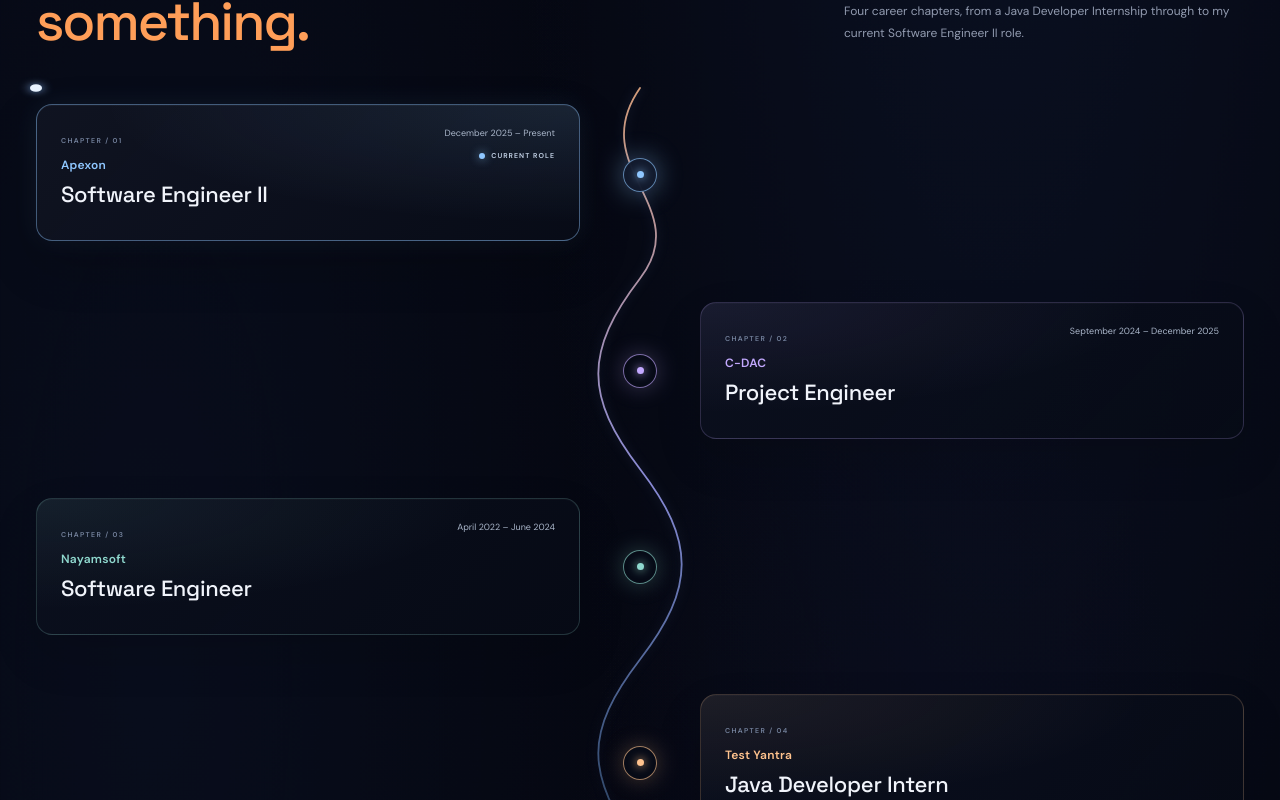
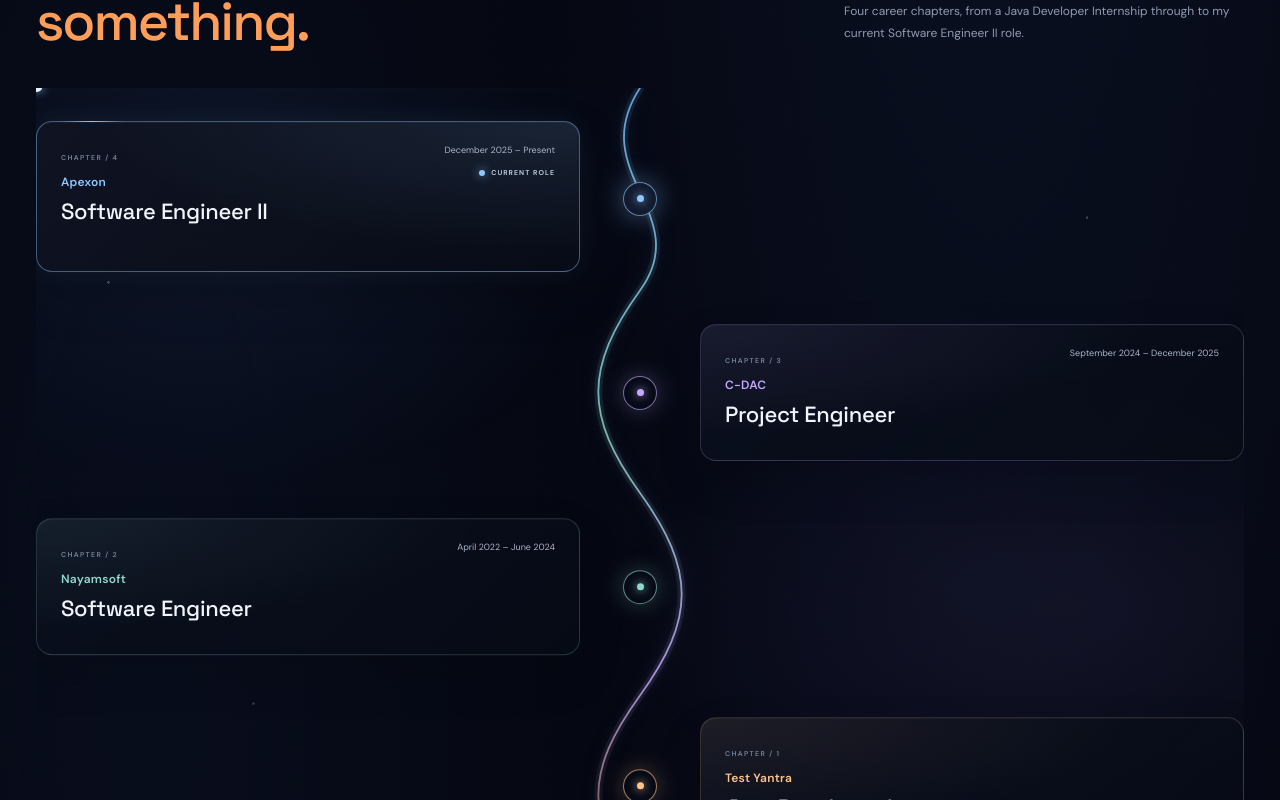
Before and after one commit to juyelhushen/Joefolio-v2, a React (Vite) app: page / in a window 1280 px wide. Shown: the part 1360-2160 px from the top of the page. Built offline with nearby package versions, Linux system fonts and the light colour scheme; no server answers.

Commit message:
experience updated

```diff
--- a/src/components/ExperienceTimeline.tsx
+++ b/src/components/ExperienceTimeline.tsx
@@ -32,11 +32,17 @@
           y1="0"
           y2="1"
         >
-          <stop offset="0%" stopColor="#ffbc8f" stopOpacity=".82" />
-          <stop offset="52%" stopColor="#a5a6ff" stopOpacity=".82" />
-          <stop offset="100%" stopColor="#77bbff" stopOpacity=".3" />
+          <stop offset="0%" stopColor="#77bbff" stopOpacity=".82" />
+          <stop offset="42%" stopColor="#8fd8ce" stopOpacity=".82" />
+          <stop offset="72%" stopColor="#c3a9ff" stopOpacity=".82" />
+          <stop offset="100%" stopColor="#ffc38e" stopOpacity=".3" />
         </linearGradient>
       </defs>
+      <path
+        className="career-route-aura"
+        d={route}
+        stroke={`url(#career-route-gradient-${mobile ? 'mobile' : 'desktop'})`}
+      />
       {reduceMotion ? (
         <path
           id={routeId}
@@ -80,6 +86,7 @@
           return (
             <motion.li
               className={`experience-entry${selected ? ' is-selected' : ''}${entry.current ? ' is-current' : ''}`}
+              data-chapter={entry.chapter}
               key={entry.id}
               initial={reduceMotion ? false : { opacity: 0, y: 16 }}
               whileInView={reduceMotion ? undefined : { opacity: 1, y: 0 }}
@@ -89,9 +96,7 @@
               <article className="experience-card" id={`career-card-${entry.id}`}>
                 <div className="experience-card-heading">
                   <div>
-                    <span className="experience-chapter">
-                      CHAPTER / {String(index + 1).padStart(2, '0')}
-                    </span>
+                    <span className="experience-chapter">CHAPTER / {entry.chapter}</span>
                     <p className="experience-employer">{entry.employer}</p>
                     <h3>{entry.role}</h3>
                   </div>
--- a/src/data/experience.ts
+++ b/src/data/experience.ts
@@ -1,5 +1,8 @@
+export type CareerChapter = 1 | 2 | 3 | 4;
+
 export type Experience = {
   id: string;
+  chapter: CareerChapter;
   employer: string;
   role: string;
   dates?: string;
@@ -9,6 +12,7 @@
 export const experience: readonly Experience[] = [
   {
     id: 'apexon',
+    chapter: 4,
     employer: 'Apexon',
     role: 'Software Engineer II',
     dates: 'December 2025 – Present',
@@ -16,18 +20,21 @@
   },
   {
     id: 'cdac',
+    chapter: 3,
     employer: 'C-DAC',
     role: 'Project Engineer',
     dates: 'September 2024 – December 2025',
   },
   {
     id: 'nayamsoft',
+    chapter: 2,
     employer: 'Nayamsoft',
     role: 'Software Engineer',
     dates: 'April 2022 – June 2024',
   },
   {
     id: 'test-yantra',
+    chapter: 1,
     employer: 'Test Yantra',
     role: 'Java Developer Intern',
   },
--- a/src/styles.css
+++ b/src/styles.css
@@ -1458,7 +1458,17 @@
 }
 .career-odyssey {
   position: relative;
+  isolation: isolate;
+  overflow: hidden;
   margin-top: 39px;
+  padding: 24px 0;
+  background:
+    radial-gradient(ellipse at 16% 13%, rgba(85, 125, 198, 0.1), transparent 30%),
+    radial-gradient(ellipse at 86% 64%, rgba(135, 105, 181, 0.08), transparent 32%),
+    radial-gradient(circle at 6% 24%, rgba(197, 219, 255, 0.34) 0 1px, transparent 1.5px),
+    radial-gradient(circle at 87% 16%, rgba(197, 219, 255, 0.24) 0 1px, transparent 1.5px),
+    radial-gradient(circle at 18% 76%, rgba(197, 219, 255, 0.2) 0 1px, transparent 1.5px),
+    radial-gradient(circle at 92% 89%, rgba(197, 219, 255, 0.22) 0 1px, transparent 1.5px);
 }
 .career-route {
   position: absolute;
@@ -1467,6 +1477,14 @@
   height: 100%;
   overflow: visible;
   pointer-events: none;
+}
+.career-route-aura {
+  fill: none;
+  stroke-width: 8;
+  stroke-linecap: round;
+  opacity: 0.12;
+  filter: drop-shadow(0 0 10px rgba(136, 166, 237, 0.5));
+  vector-effect: non-scaling-stroke;
 }
 .career-route-desktop {
   width: 100%;
@@ -1504,14 +1522,27 @@
   align-items: center;
   gap: 15px;
   --career-accent: #8fc7ff;
+  animation: career-float 7.4s ease-in-out infinite;
 }
 .experience-entry:nth-child(2) {
+  animation-duration: 8.3s;
+  animation-delay: -2.1s;
+}
+.experience-entry:nth-child(3) {
+  animation-duration: 7.8s;
+  animation-delay: -4.4s;
+}
+.experience-entry:nth-child(4) {
+  animation-duration: 8.8s;
+  animation-delay: -1.3s;
+}
+.experience-entry[data-chapter='3'] {
   --career-accent: #c3a9ff;
 }
-.experience-entry:nth-child(3) {
+.experience-entry[data-chapter='2'] {
   --career-accent: #8fd8ce;
 }
-.experience-entry:nth-child(4) {
+.experience-entry[data-chapter='1'] {
   --career-accent: #ffc38e;
 }
 .experience-marker {
@@ -1590,6 +1621,7 @@
     inset 0 1px rgba(255, 255, 255, 0.04);
 }
 .experience-entry.is-current .experience-card {
+  min-height: 151px;
   border-color: color-mix(in srgb, var(--career-accent), transparent 58%);
   background:
     radial-gradient(
@@ -1598,6 +1630,18 @@
       transparent 62%
     ),
     linear-gradient(135deg, rgba(16, 20, 34, 0.97), rgba(8, 12, 23, 0.94));
+}
+.career-odyssey[data-reduced-motion='true'] .experience-entry {
+  animation: none;
+}
+.experience-entry.is-current .experience-card::before {
+  position: absolute;
+  top: -1px;
+  left: 24px;
+  width: 62px;
+  height: 1px;
+  background: linear-gradient(90deg, transparent, var(--career-accent), transparent);
+  content: '';
 }
 .experience-card-heading {
   display: flex;
@@ -1655,6 +1699,15 @@
   background: var(--career-accent);
   box-shadow: 0 0 10px color-mix(in srgb, var(--career-accent), transparent 18%);
   content: '';
+}
+@keyframes career-float {
+  0%,
+  100% {
+    translate: 0 0;
+  }
+  50% {
+    translate: 0 -4px;
+  }
 }
 .skills-section {
   padding: 34px 0 96px;
@@ -2926,6 +2979,16 @@
     min-height: 152px;
     grid-template-columns: 52px minmax(0, 1fr);
     gap: 10px;
+    animation-name: career-float-mobile;
+  }
+  @keyframes career-float-mobile {
+    0%,
+    100% {
+      translate: 0 0;
+    }
+    50% {
+      translate: 0 -2px;
+    }
   }
   .experience-card,
   .experience-entry:nth-child(even) .experience-card {
@@ -3106,9 +3169,13 @@
   .starfield {
     opacity: 0.7;
   }
+  .career-route-signal {
+    display: none;
+  }
   .skill-orbit-frame,
   .skill-planet-counter,
   .solar-core-corona,
+  .experience-entry,
   .project-universe-route,
   .project-universe-packet,
   .visual-pipeline-node-active,
```
Also changed, not shown: 1 other file (tests, documents, lock files or other folders).
